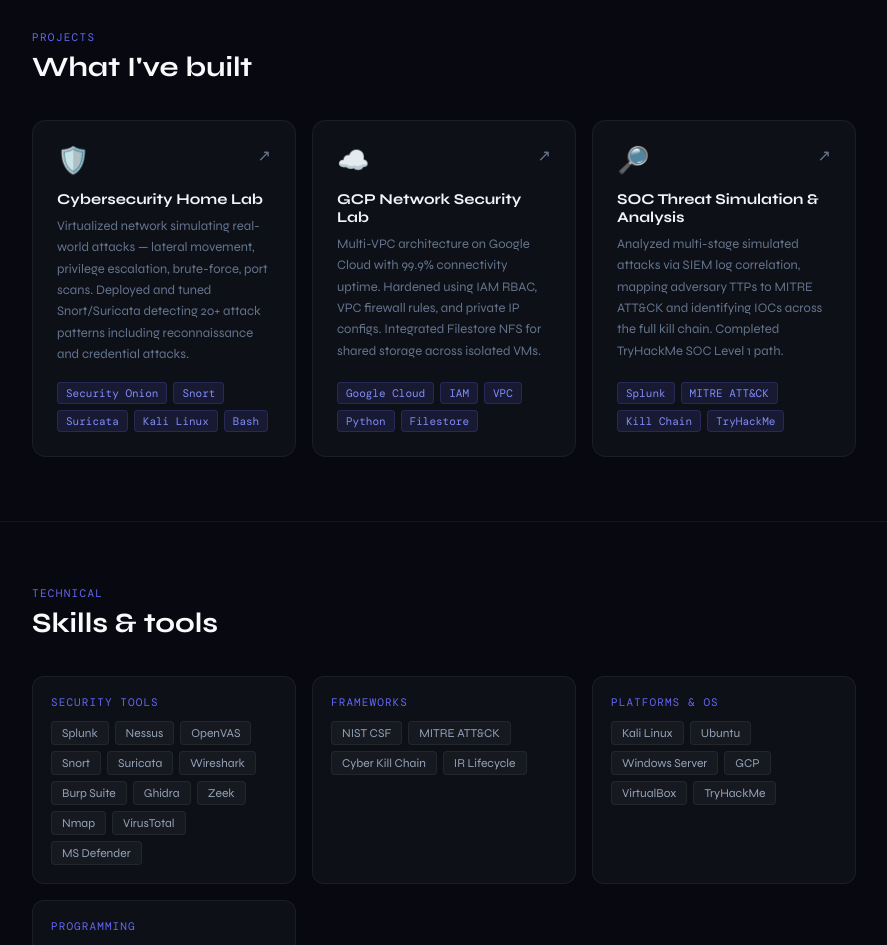
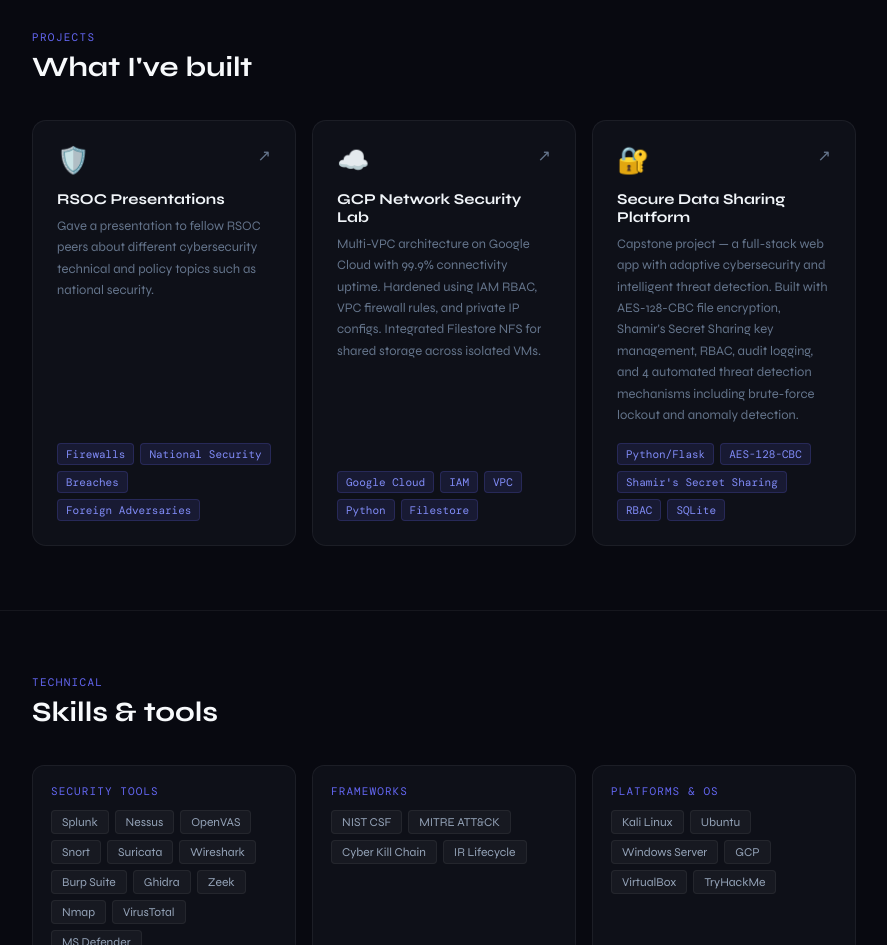
Before and after one commit to ChristopherHdz1/ChristopherHdz1.github.io, a plain HTML site: page index.html in a window 1280 px wide. Shown: the part 2160-3105 px from the top of the page, without its empty margins (196-1083 px from the left). Drawn offline with nearby package versions, Linux system fonts and the light colour scheme; a web font is replaced by a local one.

Commit message:
Update index.html

```diff
--- a/index.html
+++ b/index.html
@@ -590,19 +590,18 @@
     <div class="projects-grid">
 
       <!-- Replace href="#" with your actual GitHub repo links -->
-      <a class="project-card" href="https://github.com/ChristopherHdz1" target="_blank">
+      <a class="project-card" href="https://github.com/ChristopherHdz1/RSOC_Presentations" target="_blank">
         <div class="project-card-header">
           <span class="project-emoji">🛡️</span>
           <span class="project-link-icon">↗</span>
         </div>
-        <div class="project-title">Cybersecurity Home Lab</div>
-        <div class="project-desc">Virtualized network simulating real-world attacks — lateral movement, privilege escalation, brute-force, port scans. Deployed and tuned Snort/Suricata detecting 20+ attack patterns including reconnaissance and credential attacks.</div>
+        <div class="project-title">RSOC Presentations</div>
+        <div class="project-desc">Gave a presentation to fellow RSOC peers about different cybersecurity technical and policy topics such as national security.</div>
         <div class="project-tags">
-          <span class="project-tag">Security Onion</span>
-          <span class="project-tag">Snort</span>
-          <span class="project-tag">Suricata</span>
-          <span class="project-tag">Kali Linux</span>
-          <span class="project-tag">Bash</span>
+          <span class="project-tag">Firewalls</span>
+          <span class="project-tag">National Security</span>
+          <span class="project-tag">Breaches</span>
+          <span class="project-tag">Foreign Adversaries</span>
         </div>
       </a>
 
@@ -622,18 +621,19 @@
         </div>
       </a>
 
-      <a class="project-card" href="https://github.com/ChristopherHdz1" target="_blank">
+     <a class="project-card" href="https://github.com/ChristopherHdz1/CYBI_Capstone/blob/main/Capstone_Project.pdf" target="_blank">
         <div class="project-card-header">
-          <span class="project-emoji">🔎</span>
+          <span class="project-emoji">🔐</span>
           <span class="project-link-icon">↗</span>
         </div>
-        <div class="project-title">SOC Threat Simulation & Analysis</div>
-        <div class="project-desc">Analyzed multi-stage simulated attacks via SIEM log correlation, mapping adversary TTPs to MITRE ATT&CK and identifying IOCs across the full kill chain. Completed TryHackMe SOC Level 1 path.</div>
+        <div class="project-title">Secure Data Sharing Platform</div>
+        <div class="project-desc">Capstone project — a full-stack web app with adaptive cybersecurity and intelligent threat detection. Built with AES-128-CBC file encryption, Shamir's Secret Sharing key management, RBAC, audit logging, and 4 automated threat detection mechanisms including brute-force lockout and anomaly detection.</div>
         <div class="project-tags">
-          <span class="project-tag">Splunk</span>
-          <span class="project-tag">MITRE ATT&CK</span>
-          <span class="project-tag">Kill Chain</span>
-          <span class="project-tag">TryHackMe</span>
+          <span class="project-tag">Python/Flask</span>
+          <span class="project-tag">AES-128-CBC</span>
+          <span class="project-tag">Shamir's Secret Sharing</span>
+          <span class="project-tag">RBAC</span>
+          <span class="project-tag">SQLite</span>
         </div>
       </a>
 
```
